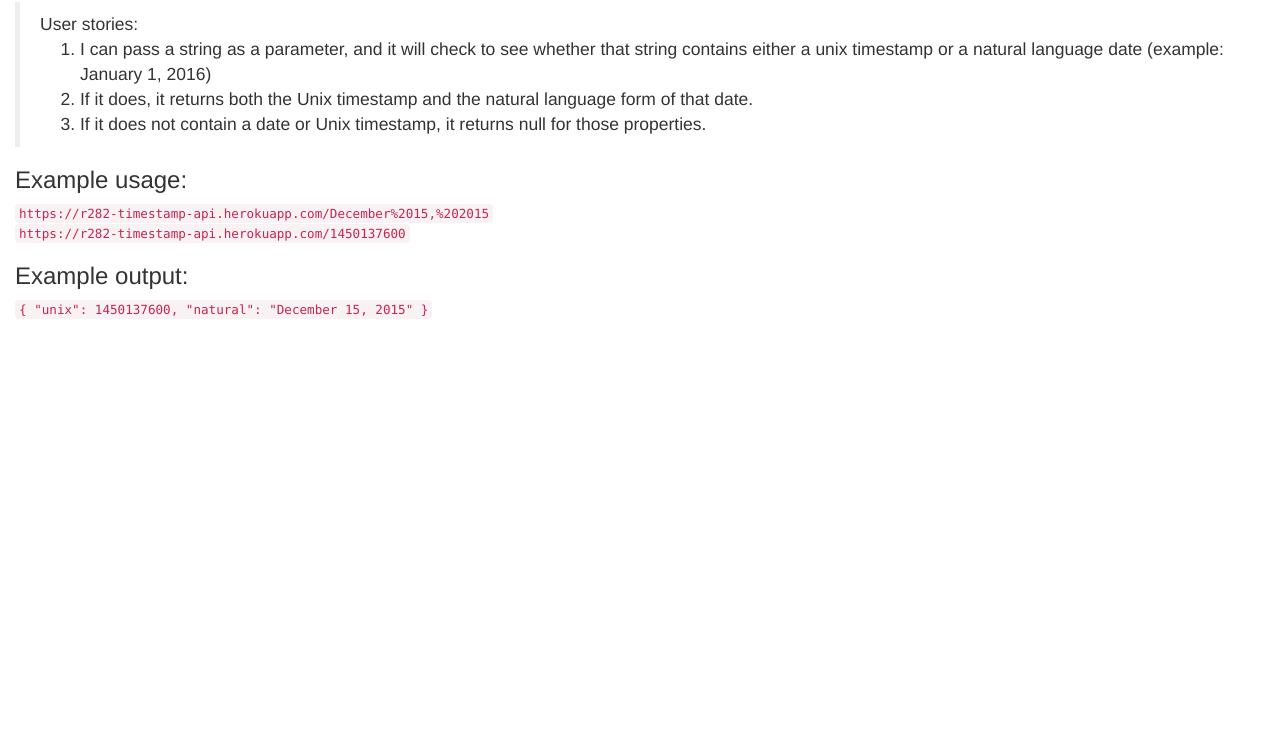
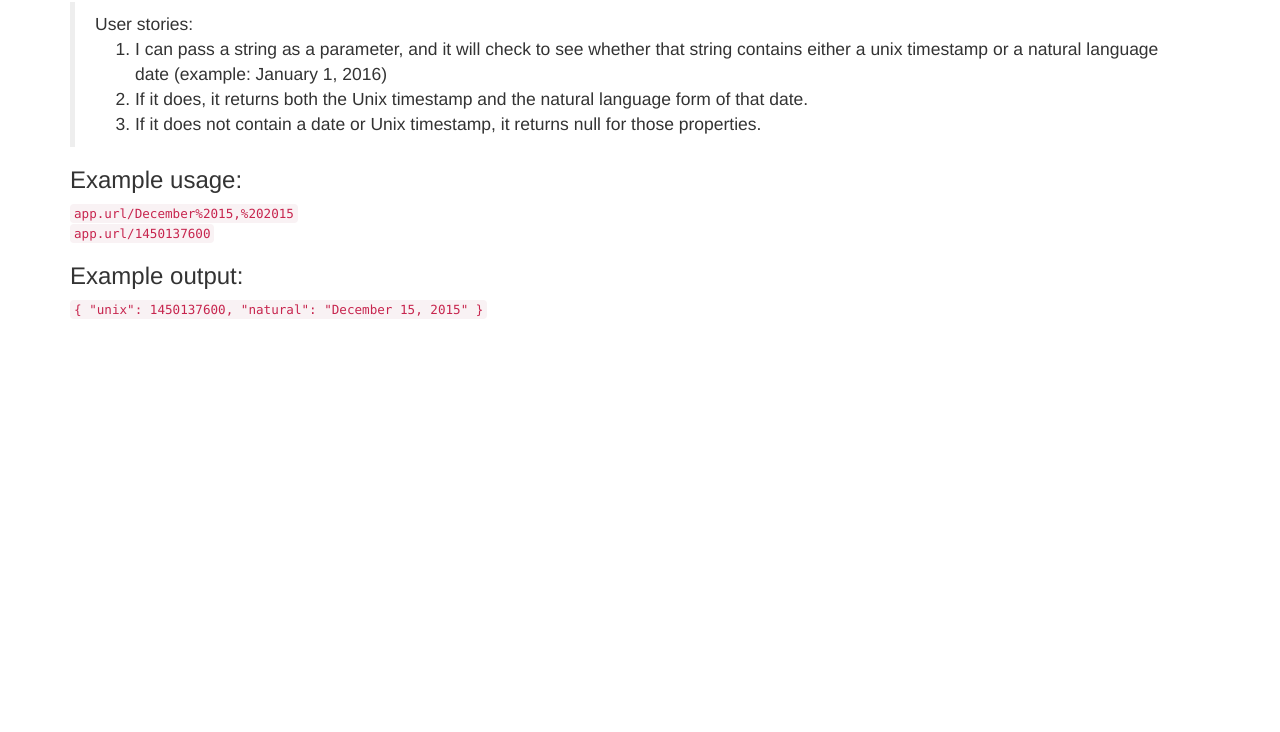
Before and after one commit to vladimirmorev/Timestamp-Microservice, a website: page index.html in a window 1280 px wide. Shown: the part 68-800 px from the top of the page. Drawn offline with nearby package versions, Linux system fonts and the light colour scheme.

Commit message:
change url

```diff
--- a/index.html
+++ b/index.html
@@ -6,7 +6,7 @@
 	<link rel="stylesheet" href="https://maxcdn.bootstrapcdn.com/bootstrap/3.3.6/css/bootstrap.min.css">
 </head>
 <body>
-	<div class="container-fluid">
+	<div class="container">
 		<h1 class="header">
 			FreeCodeCamp API Basejump: Timestamp Microservice
 		</h1>
@@ -19,9 +19,9 @@
 			</ol>
 		</blockquote>
 		<h3>Example usage:</h3>
-		<code>https://r282-timestamp-api.herokuapp.com/December%2015,%202015</code>
+		<code>app.url/December%2015,%202015</code>
 		<br>
-		<code>https://r282-timestamp-api.herokuapp.com/1450137600</code>
+		<code>app.url/1450137600</code>
 		<h3>Example output:</h3>
 		<code>
 			{ "unix": 1450137600, "natural": "December 15, 2015" }
```
